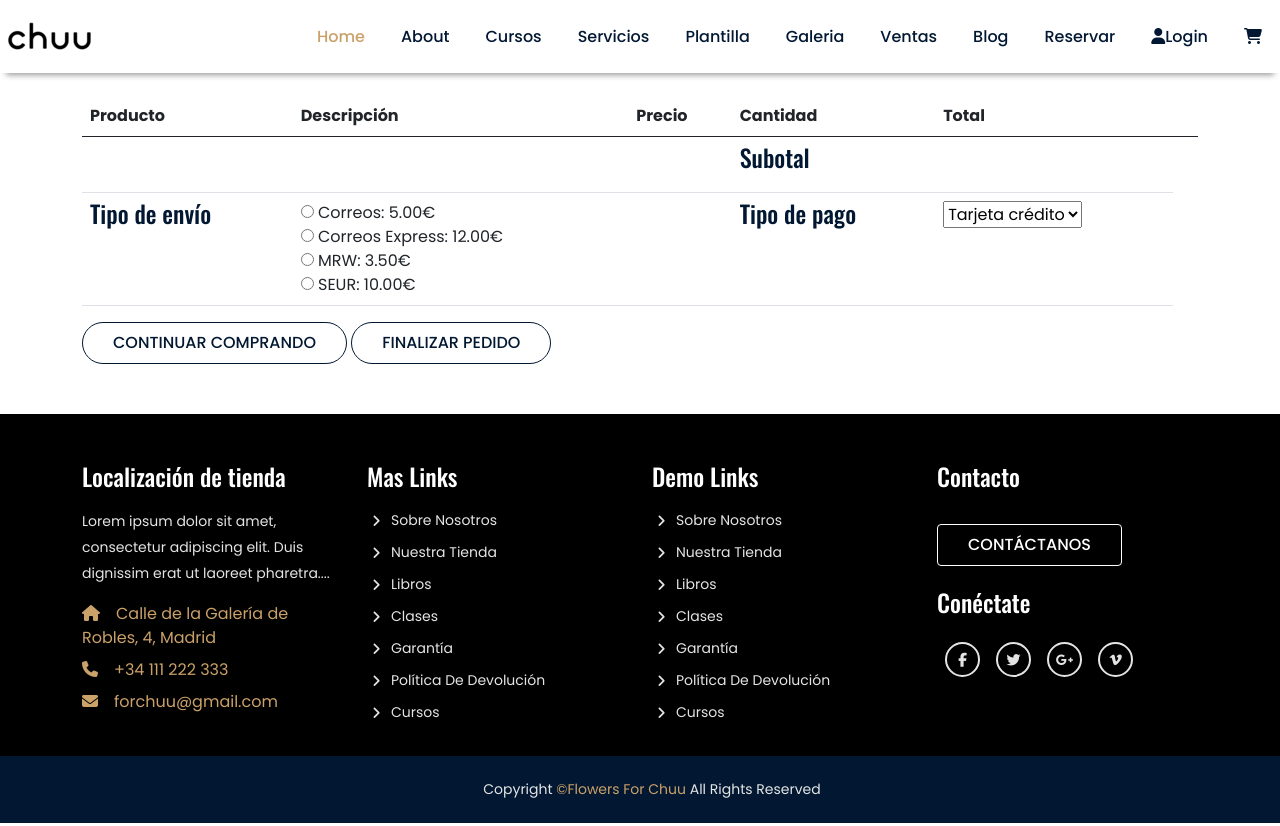
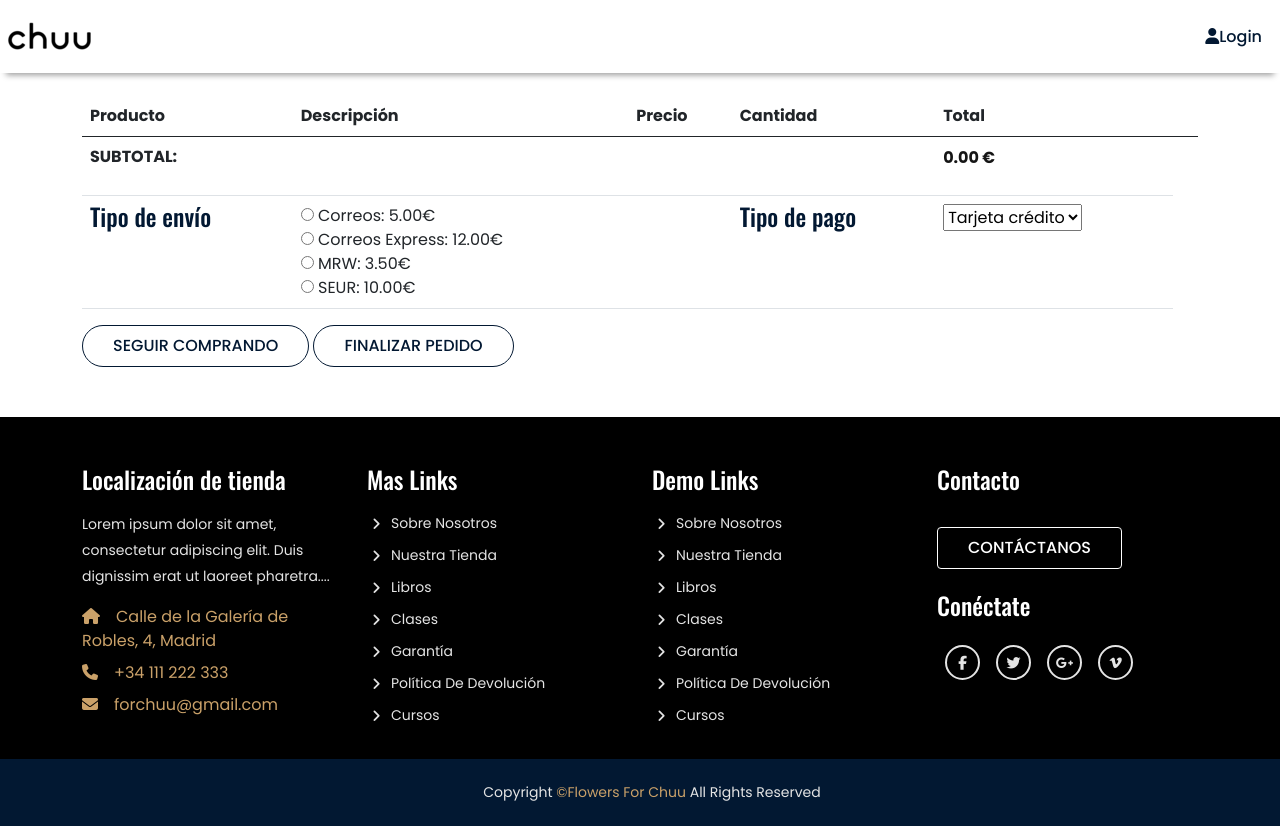
Before and after one commit to mariAlvarad0/tienda-FlowersForChuu, a PHP site: page /shopping-cart.html in a window 1280 px wide. Run offline with PHP 8.4, Linux system fonts and the light colour scheme; some libraries are stand-ins or nearby versions.

Commit message:
Rediseño HTML

```diff
--- a/index.html
+++ b/index.html
@@ -78,7 +78,7 @@
                         </li>
                         <li class="nav-item">
                             <a class="nav-link" data-bs-toggle="modal" data-bs-target="#carrito">
-                                <i class="fa-solid fa-cart-shopping" id="carritoContenedor">0</i>
+                                <i class="fa-solid fa-cart-shopping" id="carritoContenedor"></i>
                             </a>
                         </li>
                     </ul>
@@ -893,7 +893,7 @@
                 </div>
                 <div class="modal-footer">
                     <a href="#" id="vaciar-carrito" class="main-btn2 view-card">VACIAR CARRITO</a>
-                    <a href="#" id="procesar-pedido" class="main-btn2 checkout-btn">VER CARRITO</a>
+                    <a href="#" id="procesar-pedido" class="main-btn2 checkout-btn">COMPROBAR CARRITO</a>
                 </div>
             </div>
         </div>
--- a/js/cart.js
+++ b/js/cart.js
@@ -76,6 +76,7 @@ class Carrito {
         }
 
         this.eliminarProductoLocalStorage(productoID)
+        this.calcularTotal()
     }
 
     //Elimina todos los productos del carrito
@@ -143,7 +144,7 @@ class Carrito {
                 </td>
                 <td>
                     <div class="product-selected">
-                        <p>${producto.precio}</p>
+                        <p>${producto.precio} €</p>
                         <h6>${producto.titulo}</h6>
                     </div>
                 </td>
@@ -167,9 +168,10 @@ class Carrito {
         // Si el carrito está vacío no me permite comprar nada:
         if (this.obtenerProductosLocalStorage().length === 0) {
             Swal.fire({
+                type: 'error',
                 title: 'Oops...',
                 text: 'El carrito está vacío',
-                icon: "error",
+                icon: 'error',
                 showConfirmButton: false,
                 timer: 2000
             })
@@ -178,7 +180,7 @@ class Carrito {
         }
     }
 
-            //================= NUEVA VENTANA =================
+    //================= NUEVA VENTANA =================
 
     // Imprime los productos del LocalStorage en el modal carrito
     leerLocalStorageCompra() {
@@ -192,17 +194,71 @@ class Carrito {
                     <img src="${producto.imagen}" width=100>
                 </td>
                 <td>${producto.titulo}</td>
-                <td>${producto.precio}</td>
+                <td>${producto.precio} €</td>
 
                 <td>
                     <input type="number" class="form-control cantidad" min="1" value=${producto.cantidad}>
                 </td>
-                <td id="total">${producto.precio * producto.cantidad}</td>
+                <td id="subtotal">${producto.precio * producto.cantidad} €</td>
                 <td>
-                    <a href="#" class="borrar-producto fas fa-times-circle" style="font-size:30px" data-id="${producto.id}"></a>
+                    <a href="#" class="borrar-producto fa-solid fa-trash" data-id="${producto.id}"></a>
                 </td>
             `;
             listaCompra.appendChild(row);
         });
     }
+
+    // Calcula el total de la compra
+    calcularTotal() {
+        let productoLS;
+        let total = 0;
+
+        productoLS = this.obtenerProductosLocalStorage();
+
+        for (let index = 0; index < productoLS.length; index++) {
+            let element = Number(productoLS[index].precio * productoLS[index].cantidad);
+            total = total + element;
+        }
+
+        document.getElementById('total').innerHTML = total.toFixed(2) + " €";
+    }
+
+    // Procesar compra
+    procesarCompra(e) {
+        e.preventDefault()
+
+        if (compra.obtenerProductosLocalStorage().length === 0) {
+            Swal.fire({
+                type: 'error',
+                title: '¡La cesta está vacía!',
+                text: 'No hay ningún producto en la lista. Compra algo para continuar',
+                icon: 'error',
+                showConfirmButton: false,
+                timer: 4000
+            }).then(function () {
+                window.location = "index.html" // Si no hay nada en el carrito, nos devuelve a la página principal
+            })
+        } else {
+            // Animación para esperar validación proceso de compra
+            const spinnerGif = document.querySelector('#spinner');
+            spinnerGif.style.display = 'block';
+
+            // Insertamos un cartel de éxito
+            const alertExito = document.createElement('p')
+            alertExito.classList.add('alert', 'alerta', 'd-block', 'text-center', 'col-12', 'mt-2', 'alert-success')
+            alertExito.textContent = 'Compra realizada correctamente'
+
+            //Ocultar sppiner
+            setTimeout(function () {
+                spinnerGif.style.display = 'none';
+                document.querySelector('#loaders').appendChild(alertExito);
+
+                setTimeout(() => {
+                    alertExito.remove();
+                    compra.vaciarLocalStorage();
+                    window.location = "index.html"; // Redirigimos a la página principal al  terminar la compra
+                }, 4000);
+            }, 3000);
+        }
+    }
 }
--- a/js/compra.js
+++ b/js/compra.js
@@ -1,8 +1,16 @@
 const compra = new Carrito();
 const listaCompra = document.querySelector('#lista-compra tbody');
+const carrito = document.getElementById('carrito');
+const procesarCompraBtn = document.getElementById('procesar-compra');
 
 function cargarEventos(){
-    document.addEventListener('DOMContentLoaded', compra.leerLocalStorageCompra())
+    document.addEventListener('DOMContentLoaded', compra.leerLocalStorageCompra());
+
+    carrito.addEventListener('click', (e)=>{compra.eliminarProducto(e)});
+
+    compra.calcularTotal();
+
+    procesarCompraBtn.addEventListener('click', (e)=>{compra.procesarCompra(e)});
 }
 
 cargarEventos()
--- a/js/pedido.js
+++ b/js/pedido.js
@@ -6,14 +6,19 @@ const vaciarCarritoBtn = document.getElementById('vaciar-carrito')
 const procesarPedidoBtn = document.getElementById('procesar-pedido')
 
 function cargarEventos() {
+    //Dispara cuando se presiona agregar carrito
     productos.addEventListener('click', (e) => { carro.comprarProducto(e) })
 
+    //Cuando se elimina producto del carrito
     carrito.addEventListener('click', (e) => { carro.eliminarProducto(e) })
 
+    // //Al vaciar el carrito
     vaciarCarritoBtn.addEventListener('click', (e) => { carro.vaciarCarrito(e) })
 
+    // Al cargar el documento, mostrar el LocalStorage
     document.addEventListener('DOMContentLoaded', carro.leerLocalStorage())
 
+    //Enviar a otra pagina
     procesarPedidoBtn.addEventListener('click', (e) => { carro.procesarPedido(e) })
 }
 
--- a/shopping-cart.html
+++ b/shopping-cart.html
@@ -45,40 +45,8 @@
                 <div class="collapse navbar-collapse justify-content-end" id="navbarNav">
                     <ul class="navbar-nav menu-navbar-nav">
                         <li class="nav-item">
-                            <a class="nav-link active" aria-current="page" href="/">Home</a>
-                        </li>
-                        <li class="nav-item">
-                            <a class="nav-link" href="#about">About</a>
-                        </li>
-                        <li class="nav-item">
-                            <a class="nav-link" href="#cursos">Cursos</a>
-                        </li>
-                        <li class="nav-item">
-                            <a class="nav-link" href="#servicios">Servicios</a>
-                        </li>
-                        <li class="nav-item">
-                            <a class="nav-link" href="#plantilla">Plantilla</a>
-                        </li>
-                        <li class="nav-item">
-                            <a class="nav-link" href="#galeria">Galeria</a>
-                        </li>
-                        <li class="nav-item">
-                            <a class="nav-link" href="#ventas">Ventas</a>
-                        </li>
-                        <li class="nav-item">
-                            <a class="nav-link" href="#blog">Blog</a>
-                        </li>
-                        <li class="nav-item">
-                            <a class="nav-link" href="#reservar">Reservar</a>
-                        </li>
-                        <li class="nav-item">
                             <a class="nav-link login-panel">
                                 <i class="fa-solid fa-user"></i>Login
-                            </a>
-                        </li>
-                        <li class="nav-item">
-                            <a class="nav-link">
-                                <i class="fa-solid fa-cart-shopping"></i>
                             </a>
                         </li>
                     </ul>
@@ -106,16 +74,12 @@
                                 </tr>
                             </thead>
                             <tbody>
+
                             </tbody>
                             <tr>
-                                <td></td>
-                                <td></td>
-                                <td></td>
+                                <th colspan="4" scope="col" class="text-right">SUBTOTAL: </th>
                                 <th scope="col">
-                                    <h5>Subotal</h5>
-                                </th>
-                                <th scope="col">
-                                    <p id="subtotal"></p>
+                                    <p id="total"></p>
                                 </th>
                             </tr>
                             <tr class="shipping_area">
@@ -148,15 +112,23 @@
                             </tr>
 
                         </table>
-                        <div>
-                            <a href="/" class="main-btn2">CONTINUAR COMPRANDO</a>
-                            <a href="#" class="main-btn2">FINALIZAR PEDIDO</a>
-                        </div>
+                    </div>
+
+                    <!--================ Animación para tramitar pedido =================-->
+                    <div class="row justify-content-center" id="loaders">
+                        <img id="spinner" src="img/cargando.gif">
+                    </div>
+
+                    <div>
+                        <a href="/" class="main-btn2">SEGUIR COMPRANDO</a>
+                        <a href="#" class="main-btn2" id="procesar-compra">FINALIZAR PEDIDO</a>
                     </div>
                 </div>
         </section>
     </main>
-        <!--================End Cart Area =================-->
+    <!--================ End Cart Area =================-->
+
+
 
 
     <!-- Footer -->
```
Also changed, not shown: css/main.css (+5 -37 lines), img/cargando.gif (added).
